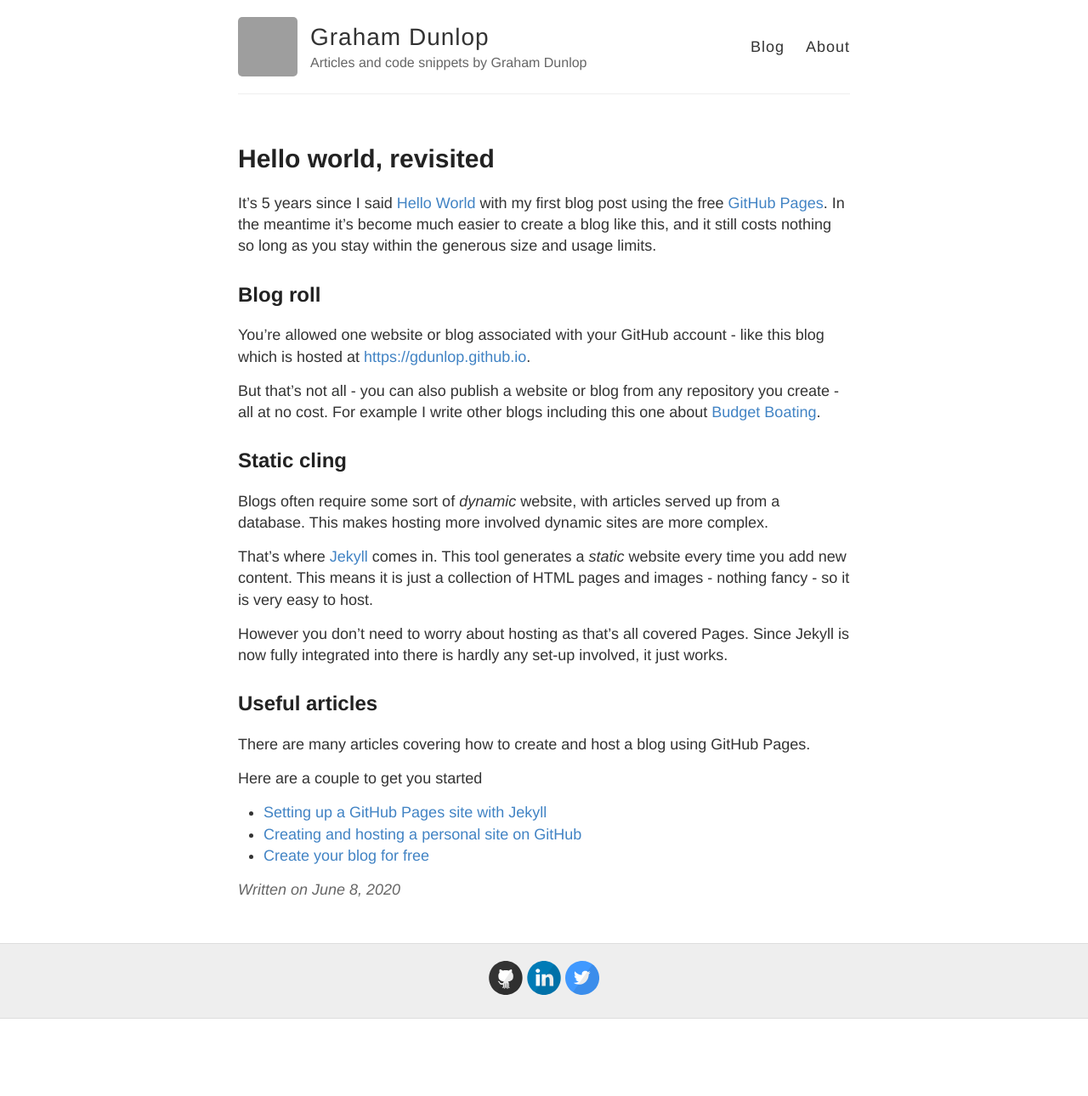
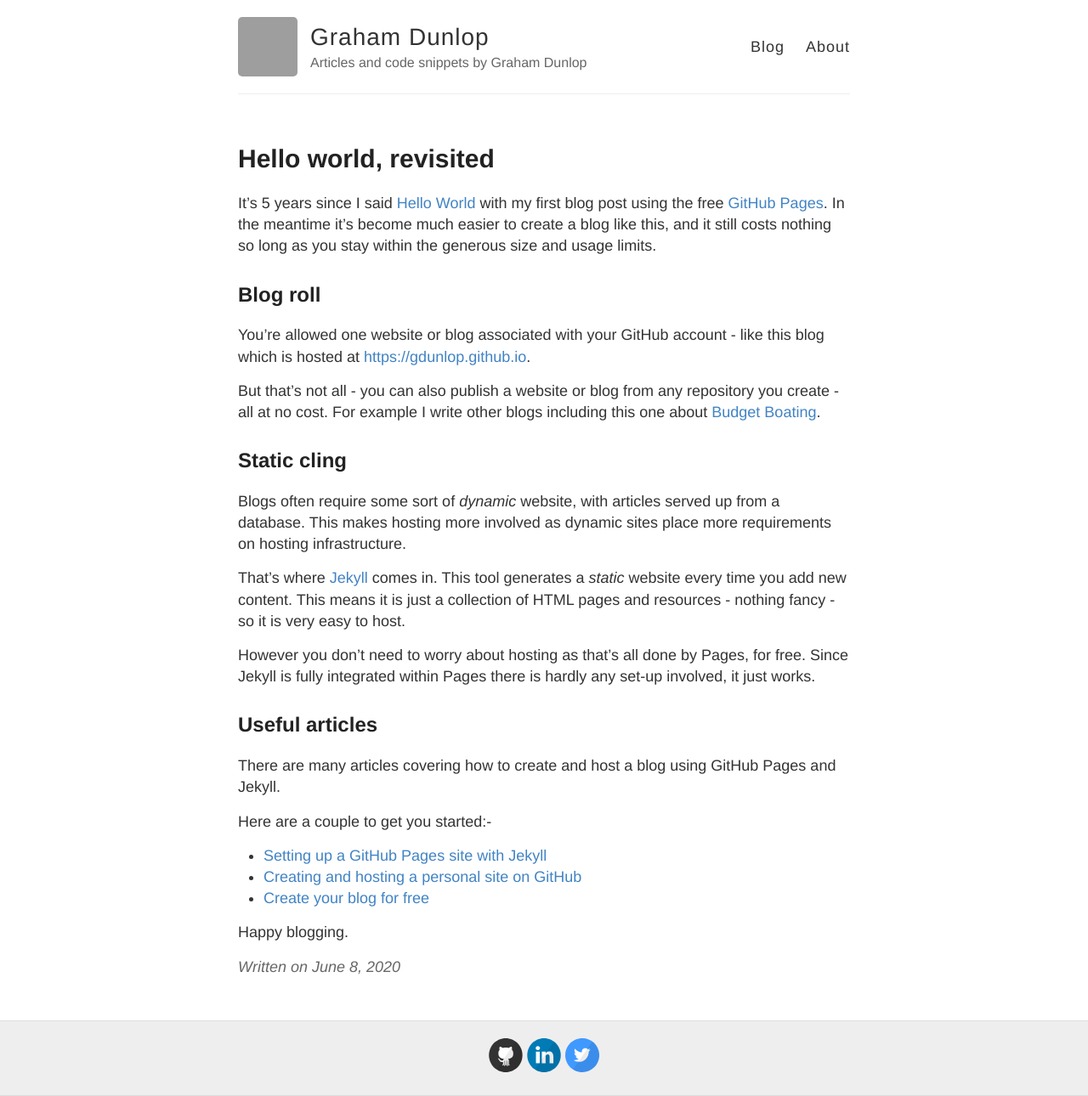
Before and after one commit to gdunlop/gdunlop.github.io, a Jekyll site: the page built from _posts/2020-6-8-Hello-world-revisited.md, in a window 1280 px wide. Shown: the whole page at 85% size. Built offline with Jekyll 4.4.1, drawn with Linux system fonts in a browser that asks for light colours; before the commit the page ends 1199 px from its top, so only the background shows below that; grey boxes are pictures that could not be loaded.

Commit message:
Update 2020-6-8-Hello-world-revisited.md

```diff
--- a/_posts/2020-6-8-Hello-world-revisited.md
+++ b/_posts/2020-6-8-Hello-world-revisited.md
@@ -10,16 +10,18 @@ You're allowed one website or blog associated with your GitHub account - like th
 But that's not all - you can also publish a website or blog from any repository you create - all at no cost. For example I write other blogs including this one about [Budget Boating](https://gdunlop.github.io/budget-boating).
 
 ## Static cling
-Blogs often require some sort of *dynamic* website, with articles served up from a database. This makes hosting more involved dynamic sites are more complex.
+Blogs often require some sort of *dynamic* website, with articles served up from a database. This makes hosting more involved as dynamic sites place more requirements on hosting infrastructure.
 
-That's where [Jekyll](https://jekyllrb.com) comes in. This tool generates a *static* website every time you add new content. This means it is just a collection of HTML pages and images - nothing fancy - so it is very easy to host.
+That's where [Jekyll](https://jekyllrb.com) comes in. This tool generates a *static* website every time you add new content. This means it is just a collection of HTML pages and resources - nothing fancy - so it is very easy to host.
 
-However you don't need to worry about hosting as that's all covered Pages. Since Jekyll is now fully integrated into there is hardly any set-up involved, it just works.
+However you don't need to worry about hosting as that's all done by Pages, for free. Since Jekyll is fully integrated within Pages there is hardly any set-up involved, it just works.
 
 ## Useful articles
-There are many articles covering how to create and host a blog using GitHub Pages.
+There are many articles covering how to create and host a blog using GitHub Pages and Jekyll.
 
-Here are a couple to get you started
+Here are a couple to get you started:-
 - [Setting up a GitHub Pages site with Jekyll](https://help.github.com/en/github/working-with-github-pages/setting-up-a-github-pages-site-with-jekyll)
 - [Creating and hosting a personal site on GitHub](http://jmcglone.com/guides/github-pages/)
 - [Create your blog for free](https://medium.com/20percentwork/creating-your-blog-for-free-using-jekyll-github-pages-dba37272730a)
+
+Happy blogging.
```
